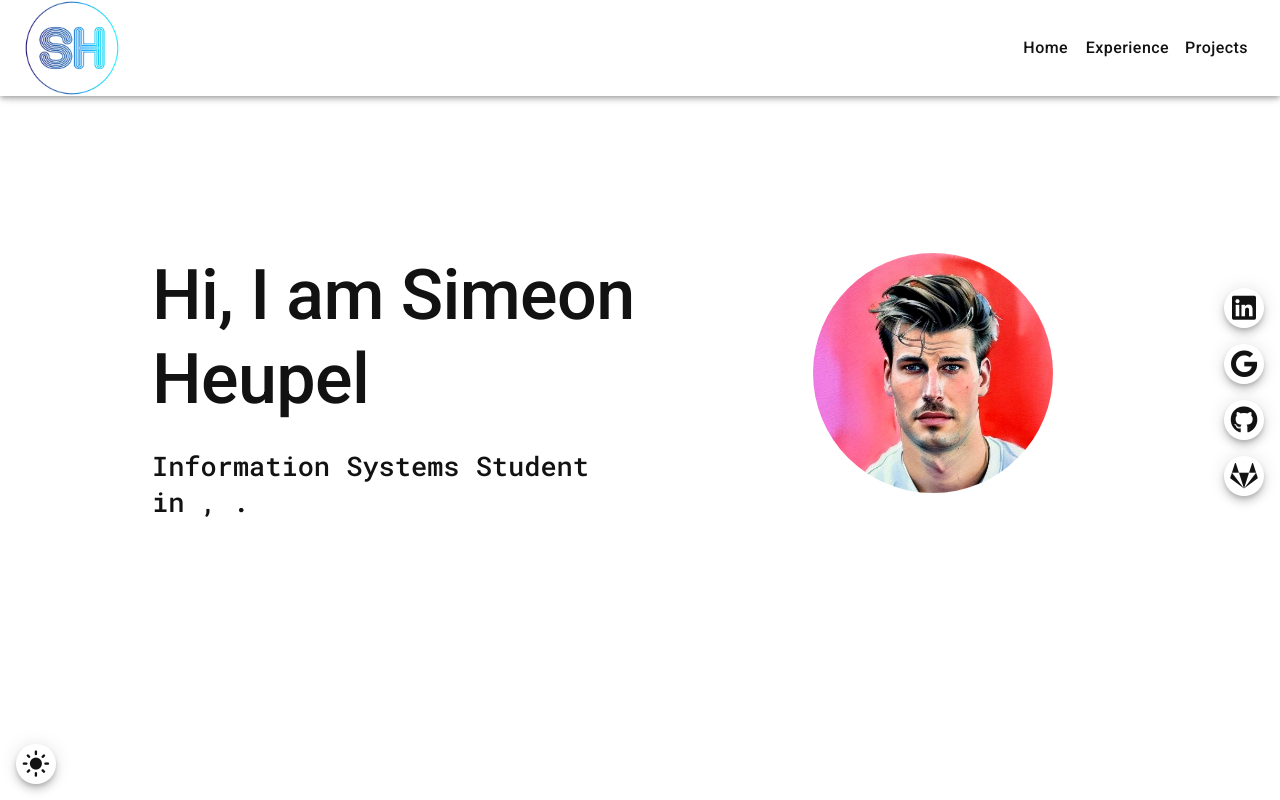
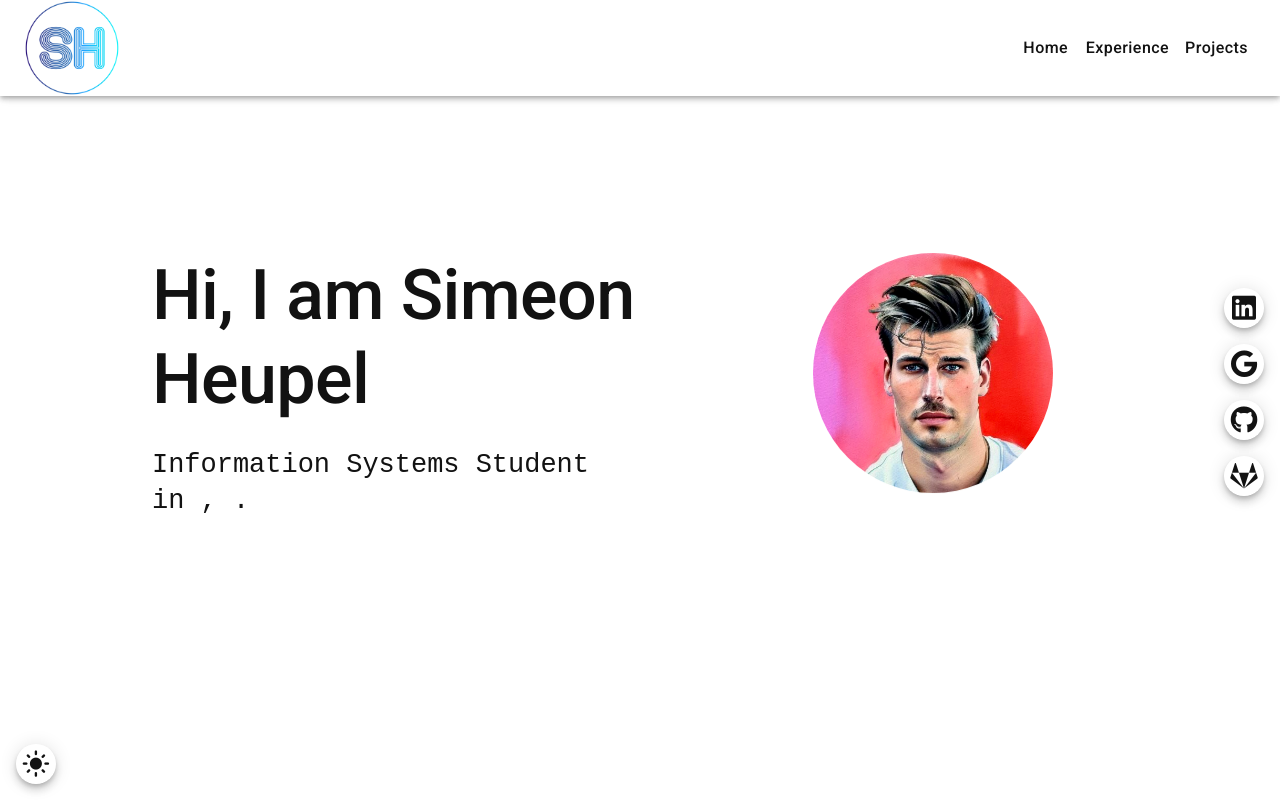
Before and after one commit to heupelS/personal-website-template, a React (Create React App) app: page / in a window 1280 px wide. Built offline with nearby package versions, Linux system fonts and the light colour scheme.

Commit message:
font update and coloring

```diff
--- a/src/components/themes/Palette.js
+++ b/src/components/themes/Palette.js
@@ -14,7 +14,7 @@ export const getDesignTokens = (mode) =>
               background: {
                 default: "#ffffff",
                 paper: "#fff",
-                infobox: "#ffffff",
+                infobox: "#fafafa",
                 gradient: `linear-gradient(to right, #2C3A8B 0%, 10.203412073490814%, #294495 20.406824146981627%, 30.183727034120736%, #1E5DAA 39.960629921259844%, 49.86876640419948%, #0E89D0 59.7769028871391%, 70.11154855643045%, #04A3E5 80.4461942257218%, 90.2230971128609%, #01ADEE 100%);`,
               },
               text: {
@@ -29,7 +29,7 @@ export const getDesignTokens = (mode) =>
               background: {
                 default: grey,
                 paper: "#141313",
-                infobox: "#141313",
+                infobox: grey[900],
                 gradient: `linear-gradient(to right, #2C3A8B 0%, 10.203412073490814%, #294495 20.406824146981627%, 30.183727034120736%, #1E5DAA 39.960629921259844%, 49.86876640419948%, #0E89D0 59.7769028871391%, 70.11154855643045%, #04A3E5 80.4461942257218%, 90.2230971128609%, #01ADEE 100%);`,
               },
               text: {
@@ -44,17 +44,29 @@ export const getDesignTokens = (mode) =>
     {
       typography: {
         fontSize: 16,
+        fontFamily: `"Roboto", "Helvetica", "Arial", sans-serif`,
         htmlFontSize: 16,
         h2: {
           fontWeight: 500,
         },
+        h4: { fontWeight: "bold", fontSize: 36 },
         h5: {
           fontWeight: 500,
+          fontFamily: "Courier New, monospace",
+        },
+        h6: {
           fontFamily: "Roboto Mono, monospace",
+          fontWeight: 100,
+          fontSize: 16,
+          textDecoration: "underline",
         },
         body1: {
           fontWeight: 500,
-          fontFamily: "Roboto Mono, monospace",
+        },
+        body2: {
+          textOverflow: "ellipsis",
+          wordWrap: "break-word",
+          marginBottom: "2vh",
         },
       },
       components: {
@@ -86,7 +98,6 @@ export const getDesignTokens = (mode) =>
             root: ({ theme }) => ({
               marginBottom: theme.spacing(2),
               color: theme.palette.text.primary,
-              backgroundColor: "transparent",
               background: "inherit",
               "@media (hover: hover)": {
                 "&:hover": {
@@ -103,7 +114,6 @@ export const getDesignTokens = (mode) =>
           styleOverrides: {
             root: ({ theme }) => ({
               marginBottom: theme.spacing(2),
-              backgroundColor: "transparent",
               boxShadow:
                 "0px 3px 5px -1px rgba(0,0,0,0.2),0px 6px 10px 0px rgba(0,0,0,0.14),0px 1px 18px 0px rgba(0,0,0,0.12)",
               color: "inherit",
@@ -136,6 +146,22 @@ export const getDesignTokens = (mode) =>
             }),
           },
         },
+        MuiTableCell: {
+          styleOverrides: {
+            root: ({ theme }) => ({
+              borderBottom: "none",
+            }),
+          },
+        },
+        MuiAvatar: {
+          styleOverrides: {
+            root: ({ theme }) => ({
+              border: `2px solid ${theme.palette.primary.main}`,
+              background: "inherit",
+              marginRight: "5vw",
+            }),
+          },
+        },
         MuiTooltip: {
           styleOverrides: {
             tooltip: ({ theme }) => ({
```
